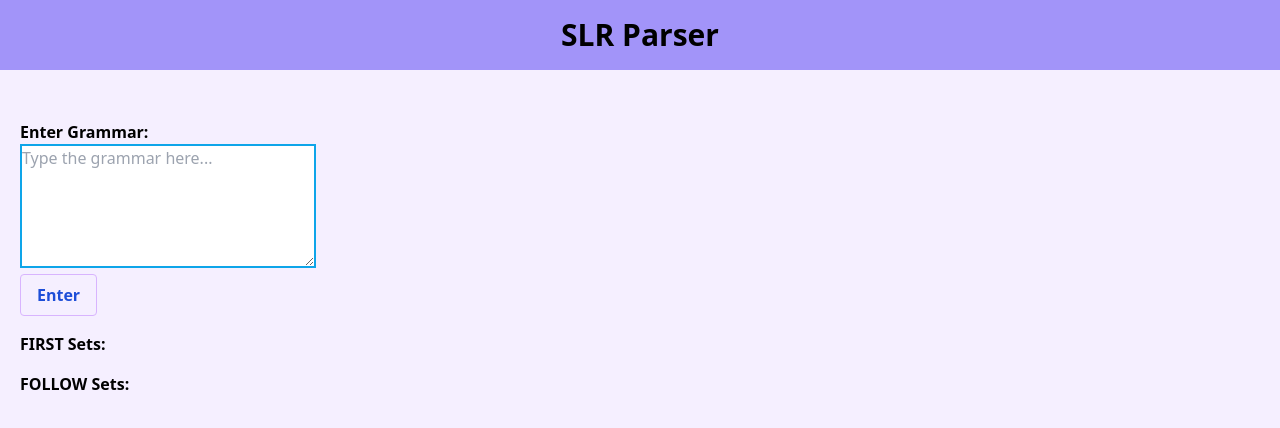
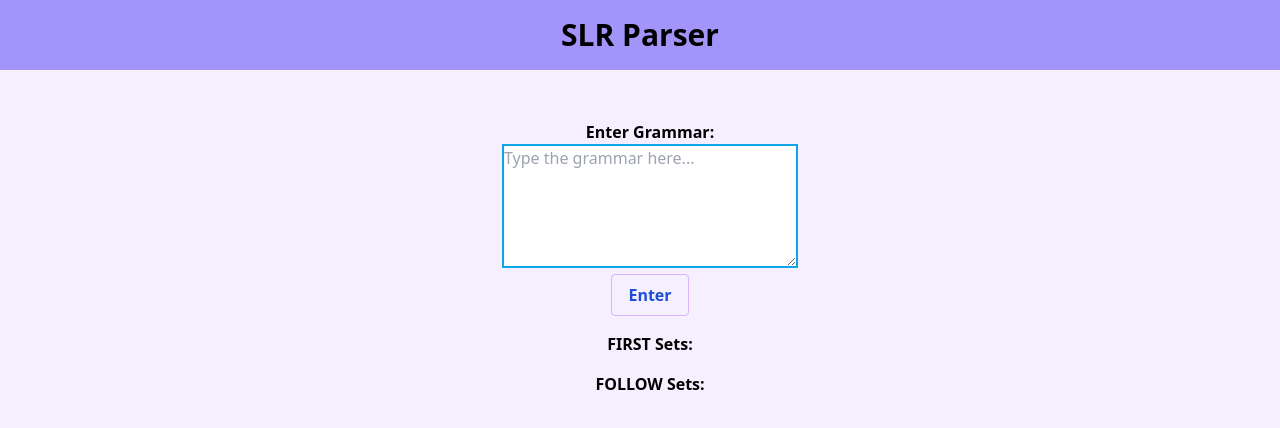
Before and after one commit to mohitShahiT/slr-parser, a React (Vite) app: page / in a window 1280 px wide. Shown: the top 428 px of the page. Built offline with nearby package versions, Linux system fonts and the light colour scheme.

Commit message:
Center Allignment

```diff
--- a/src/components/GrammarForm.tsx
+++ b/src/components/GrammarForm.tsx
@@ -29,7 +29,7 @@ export const GrammarForm = function () {
 
   return (
       <>
-          <div className= "leftcontainer">
+          <div className= "leftcontainer flex items-center justify-center">
         <label htmlFor="grammar"><b>Enter Grammar:</b></label>
         <form onSubmit={handleGrammarSubmit}>
 
@@ -43,9 +43,9 @@ export const GrammarForm = function () {
             placeholder="Type the grammar here..."
         />
             <br/>
-            <div className= "middleman">
+            <div className= "flex items-center justify-center">
                 <button
-                    className="bg-transparent hover:bg-purple-400 text-blue-700 font-semibold hover:text-white py-2 px-4 border border-purple-300 hover:border-transparent rounded"
+                    className="bg-transparent hover:bg-purple-400 text-blue-700 font-semibold hover:text-white py-2 px-4 border border-purple-300 hover:border-transparent rounded "
                     type="submit">
                     Enter
                 </button>
--- a/src/index.css
+++ b/src/index.css
@@ -14,8 +14,11 @@ body {
 .leftcontainer{
   display: flex;
   flex-direction: column;
+  justify-content: center;
   padding-left: 20px;
 }
 .middleman{
+  justify-content: center;
   flex: 1;
+
 }
```
